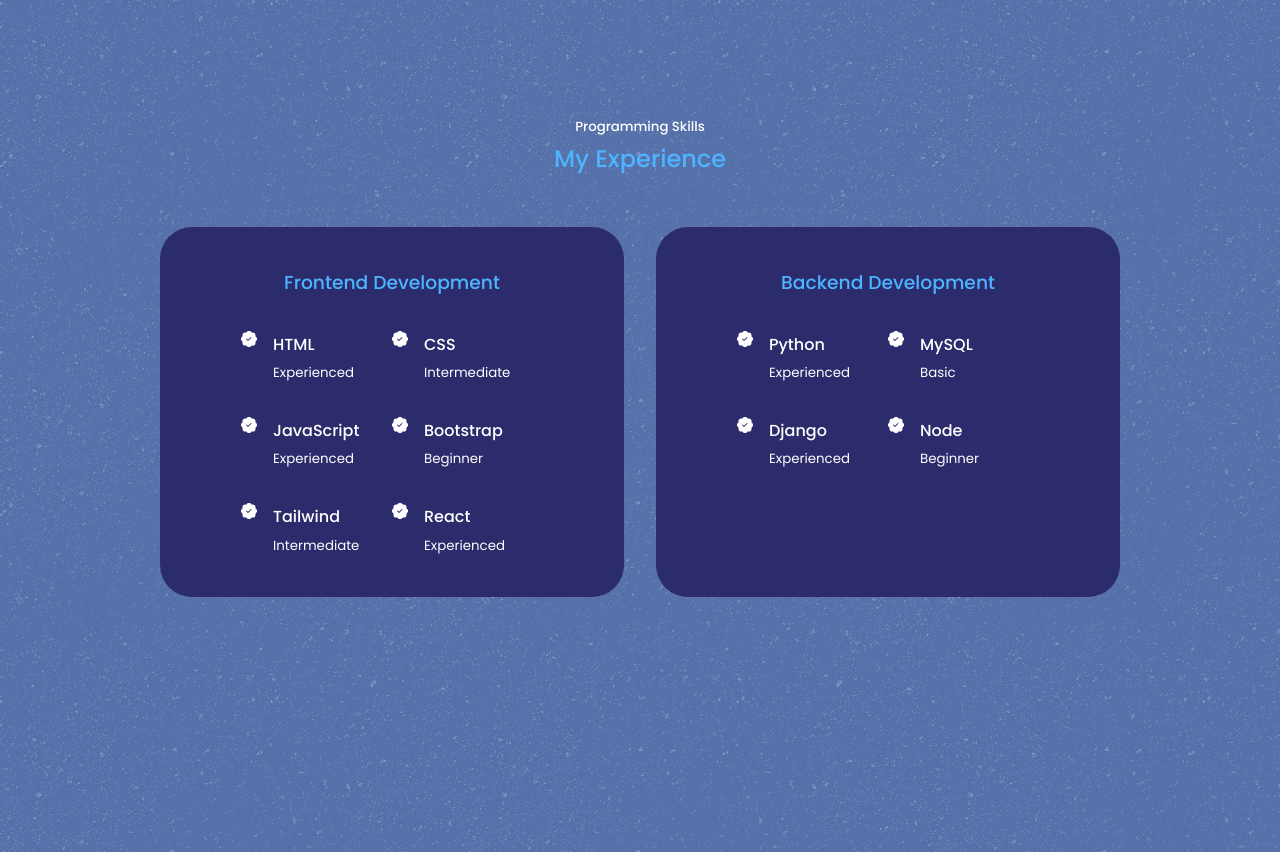
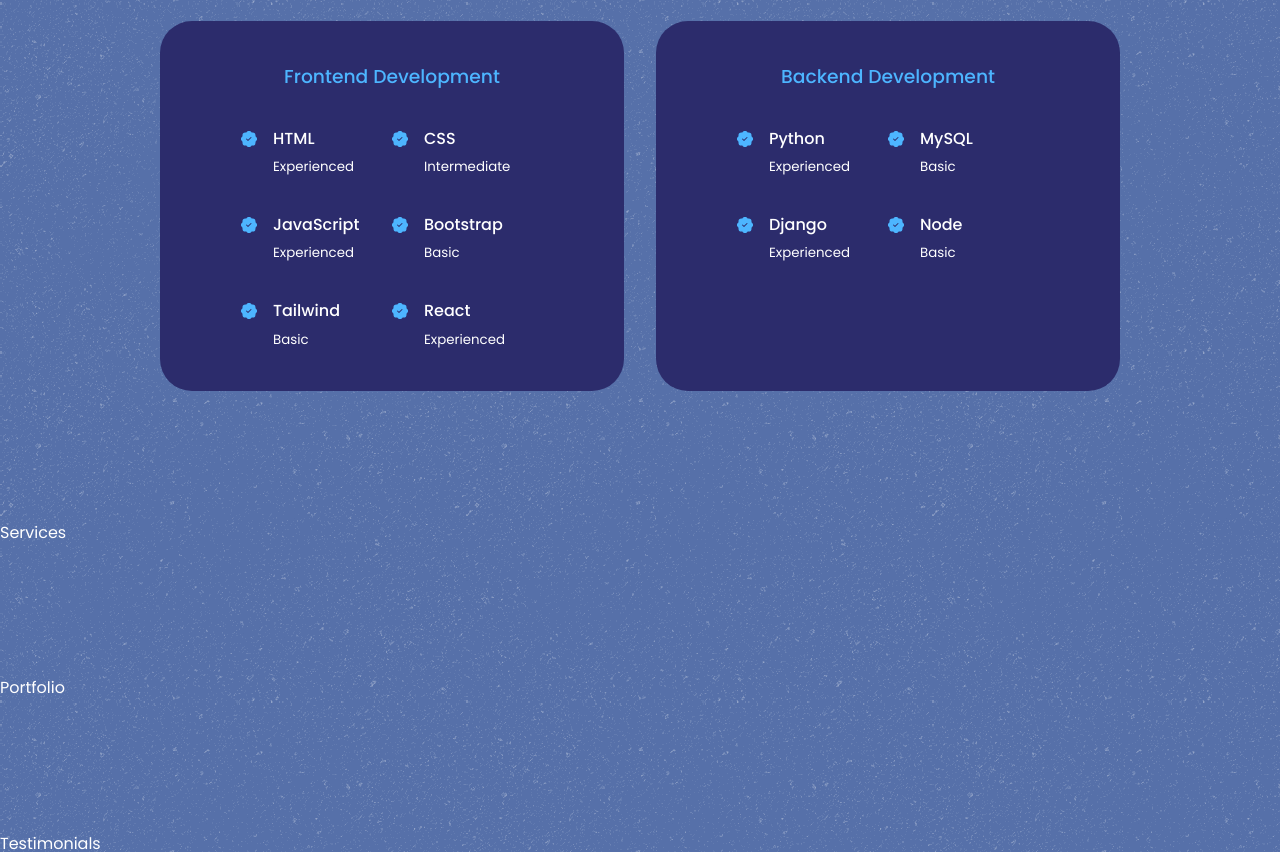
Before and after one commit to stens0n/2022PortfolioWebsite, a React (Create React App) app: page / in a window 1280 px wide. Shown: the part 1740-2592 px from the top of the page. Built offline with nearby package versions, Linux system fonts and the light colour scheme.

Commit message:
experience and header updates

```diff
--- a/src/components/experience/Experience.jsx
+++ b/src/components/experience/Experience.jsx
@@ -13,42 +13,42 @@
           <h3>Frontend Development</h3>
           <div className="experience__content">
             <article className="experience__details">
-              <BsPatchCheckFill />
+              <BsPatchCheckFill className="experience__details-icon" />
               <div>
               <h4>HTML</h4>
               <small className="text-light">Experienced</small>
               </div>
             </article>
             <article className="experience__details">
-              <BsPatchCheckFill />
+              <BsPatchCheckFill className="experience__details-icon"/>
               <div>
               <h4>CSS</h4>
               <small className="text-light">Intermediate</small>
               </div>
             </article>
             <article className="experience__details">
-              <BsPatchCheckFill />
+              <BsPatchCheckFill className="experience__details-icon"/>
               <div>
               <h4>JavaScript</h4>
               <small className="text-light">Experienced</small>
               </div>
             </article>
             <article className="experience__details">
-              <BsPatchCheckFill />
+              <BsPatchCheckFill className="experience__details-icon"/>
               <div>
               <h4>Bootstrap</h4>
-              <small className="text-light">Beginner</small>
+              <small className="text-light">Basic</small>
               </div>
             </article>
             <article className="experience__details">
-              <BsPatchCheckFill />
+              <BsPatchCheckFill className="experience__details-icon"/>
               <div>
               <h4>Tailwind</h4>
-              <small className="text-light">Intermediate</small>
+              <small className="text-light">Basic</small>
               </div>
             </article>
             <article className="experience__details">
-              <BsPatchCheckFill />
+              <BsPatchCheckFill className="experience__details-icon"/>
               <div>
               <h4>React</h4>
               <small className="text-light">Experienced</small>
@@ -62,31 +62,31 @@
           <h3>Backend Development</h3>
           <div className="experience__content">
               <article className="experience__details">
-                <BsPatchCheckFill />
+                <BsPatchCheckFill className="experience__details-icon"/>
                 <div>
                 <h4>Python</h4>
                 <small className="text-light">Experienced</small>
                 </div>
               </article>
               <article className="experience__details">
-                <BsPatchCheckFill />
+                <BsPatchCheckFill className="experience__details-icon"/>
                 <div>
                 <h4>MySQL</h4>
                 <small className="text-light">Basic</small>
                 </div>
               </article>
               <article className="experience__details">
-                <BsPatchCheckFill />
+                <BsPatchCheckFill className="experience__details-icon"/>
                 <div>
                 <h4>Django</h4>
                 <small className="text-light">Experienced</small>
                 </div>
               </article>
               <article className="experience__details">
-                <BsPatchCheckFill />
+                <BsPatchCheckFill className="experience__details-icon"/>
                 <div>
                 <h4>Node</h4>
-                <small className="text-light">Beginner</small>
+                <small className="text-light">Basic</small>
                 </div>
               </article>
             </div>
--- a/src/components/experience/experience.css
+++ b/src/components/experience/experience.css
@@ -35,3 +35,38 @@
     display: flex;
     gap: 1rem;
 }
+
+.experience__details-icon {
+    margin-top: 6px;
+    color: var(--color-primary);
+}
+
+/* Medium Devices ------------- think iPad. RIP STEVE JOBS */
+@media screen and (max-width: 1024px) {
+    .experience__container {
+        grid-template-columns: 1fr;
+    }
+
+    .experience__container > div {
+        width: 80%;
+        padding: 2rem;
+        margin: 0 auto;
+    }
+
+    .experience__content {
+        padding: 1rem;
+    }
+}
+
+/* Small Devices ------------- think iPhone. RIP STEVE JOBS */
+@media screen and (max-width: 599.98px) {
+    .experience__container {
+        gap: 1rem;
+    }
+
+    .experience__container > div{
+        width: 100%;
+        padding: 2rem 1rem;
+    }
+
+}
--- a/src/components/header/Header.jsx
+++ b/src/components/header/Header.jsx
@@ -10,7 +10,7 @@
       <div className="container header__container">
         <h5>Hello I'm</h5>
         <h1>Anthony Stenson</h1>
-        <h5 className="text-light">Self Taught Fullstack Developer</h5>
+        <h5 className="text-light">Fullstack Developer</h5>
         <CTA />
         <HeaderSocial />
 
@@ -18,7 +18,7 @@
           <img src={ME} alt="me" />
         </div>
 
-        <a href="#contact" className="scroll__down">Scroll Down</a>
+        <a href="#contact" className="scroll__down">Contact Me</a>
       </div>
     </header>
   )
--- a/src/index.css
+++ b/src/index.css
@@ -24,7 +24,7 @@
 
     --container-width-lg: 75%;
     --container-width-md: 86%;
-    --container-width-ms: 90%;
+    --container-width-sm: 90%;
 }
 
 html {
@@ -58,7 +58,6 @@
 
 section {
     margin-top: 8rem;
-    height: 100vh;
 }
 
 section > h2,
```
